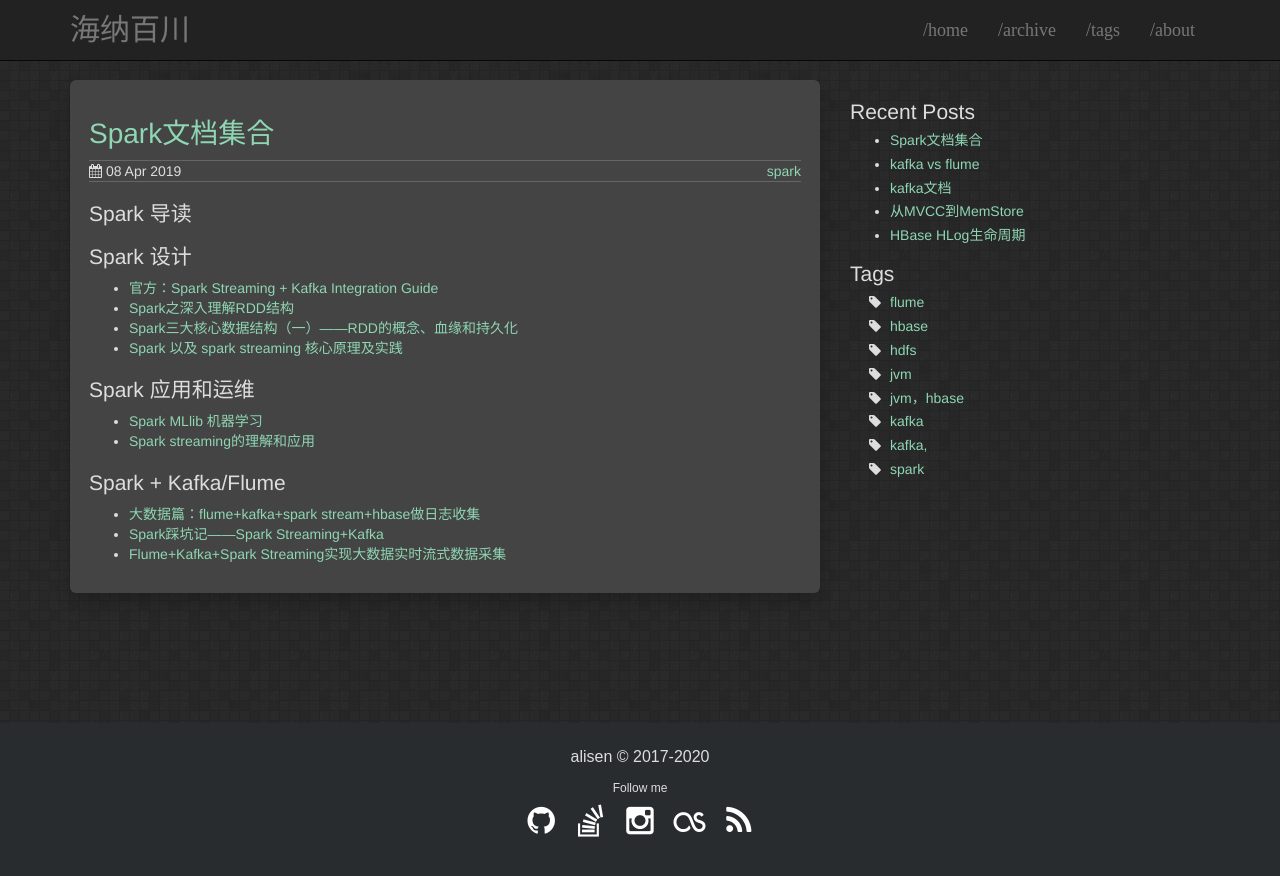
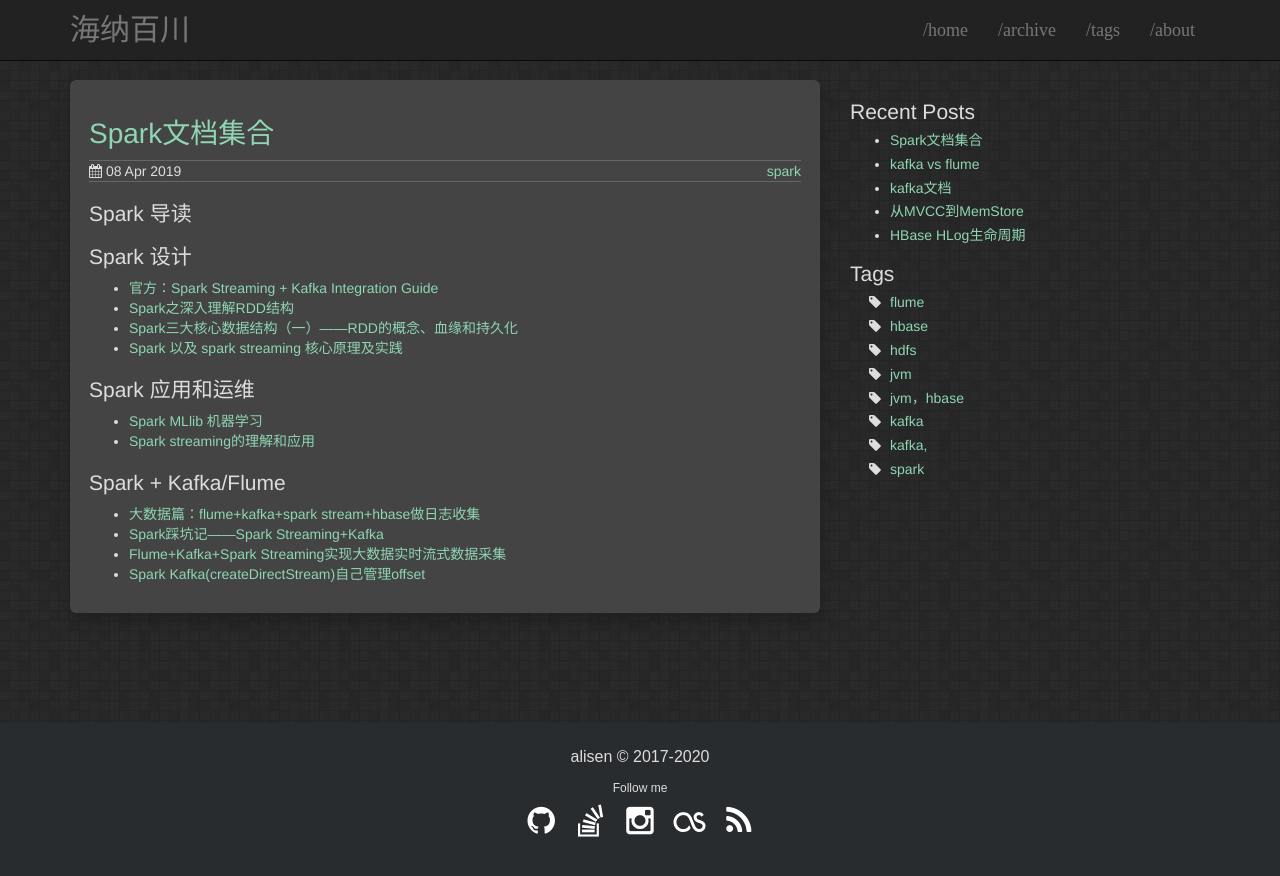
Before and after one commit to igithu/summary, a Jekyll site: the page built from _posts/2019-04-08-spark-doc.md, in a window 1280 px wide. Shown: the top 876 px of the page. Built offline with Jekyll 4.4.1, drawn with Linux system fonts in a browser that asks for light colours.

Commit message:
Update 2019-04-08-spark-doc.md

```diff
--- a/_posts/2019-04-08-spark-doc.md
+++ b/_posts/2019-04-08-spark-doc.md
@@ -25,3 +25,4 @@ tags: spark
 * [大数据篇：flume+kafka+spark stream+hbase做日志收集](https://blog.csdn.net/yc_1993/article/details/80865009#11-flume-%E7%AE%80%E4%BB%8B)
 * [Spark踩坑记——Spark Streaming+Kafka](https://www.cnblogs.com/xlturing/p/6246538.html)
 * [Flume+Kafka+Spark Streaming实现大数据实时流式数据采集](https://blog.csdn.net/qq_37142346/article/details/81140618)
+* [Spark Kafka(createDirectStream)自己管理offset](https://blog.csdn.net/wangweislk/article/details/78339910)
```
